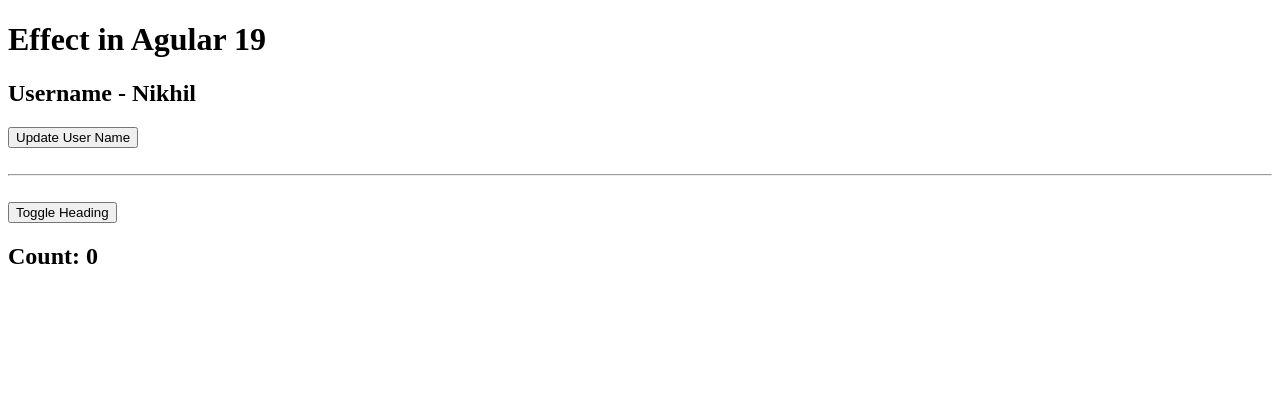
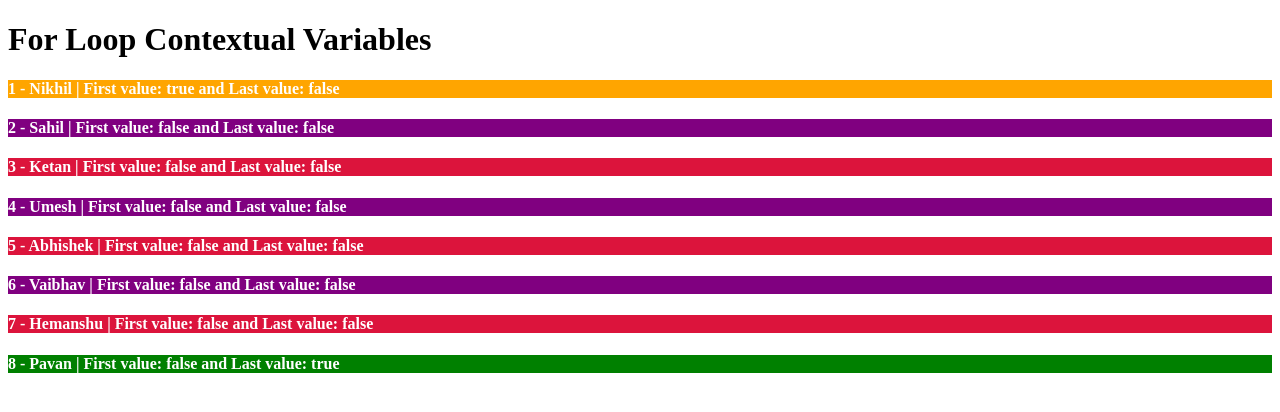
Before and after one commit to chavannikhil802/angular-19-tutorial, an Angular app: page / in a window 1280 px wide. Shown: the top 412 px of the page. Built offline with nearby package versions, Linux system fonts and the light colour scheme.

Commit message:
Completed Chapter 23 - For Loop contextual Variables

```diff
--- a/src/app/app.component.html
+++ b/src/app/app.component.html
@@ -1,5 +1,9 @@
+<!-- CHAPTER 23 -->
+<app-chp-23></app-chp-23>
+<!-- END OF CHAPTER 23  -->
+
 <!-- CHAPTER 22 -->
-<app-chp-22></app-chp-22>
+<!-- <app-chp-22></app-chp-22> -->
 <!-- END OF CHAPTER 22  -->
 
 <!-- CHAPTER 21 -->
--- a/src/app/app.component.ts
+++ b/src/app/app.component.ts
@@ -14,7 +14,8 @@ import { Component } from '@angular/core';
 // import { Chp19Component } from './chapters/chp-19/chp-19.component';
 // import { Chp20Component } from './chapters/chp-20/chp-20.component';
 // import { Chp21Component } from './chapters/chp-21/chp-21.component';
-import { Chp22Component } from './chapters/chp-22/chp-22.component';
+// import { Chp22Component } from './chapters/chp-22/chp-22.component';
+import { Chp23Component } from './chapters/chp-23/chp-23.component';
 
 @Component({
   selector: 'app-root',
@@ -35,7 +36,8 @@ import { Chp22Component } from './chapters/chp-22/chp-22.component';
     // Chp19Component
     // Chp20Component
     // Chp21Component
-    Chp22Component
+    // Chp22Component
+    Chp23Component
   ],
   templateUrl: './app.component.html',
   styleUrl: './app.component.css'
--- /dev/null
+++ b/src/app/chapters/chp-23/chp-23.component.css
@@ -0,0 +1,3 @@
+h4 {
+    color: #fff;
+}
--- /dev/null
+++ b/src/app/chapters/chp-23/chp-23.component.html
@@ -0,0 +1,33 @@
+<h1>For Loop Contextual Variables</h1>
+@for(user of users; track user; let i = $index; let f = $first; let l = $last) {
+    @if(f) {
+        <h4
+            style = "background-color: orange">
+            {{ i+1 }} - {{ user }} | First value: {{ $first }} and Last value: {{ $last }}
+        </h4>
+    }
+    @else if(l) {
+        <h4
+            style = "background-color: green">
+            {{ i+1 }} - {{ user }} | First value: {{ $first }} and Last value: {{ $last }}
+        </h4>
+    }
+    @else if($odd) {
+        <h4
+            style = "background-color: purple">
+            {{ i+1 }} - {{ user }} | First value: {{ $first }} and Last value: {{ $last }}
+        </h4>
+    }
+    @else if($even) {
+        <h4
+            style = "background-color: crimson">
+            {{ i+1 }} - {{ user }} | First value: {{ $first }} and Last value: {{ $last }}
+        </h4>
+    }
+    @else {
+        <h4>{{ i+1 }} - {{ user }} | First value: {{ $first }} and Last value: {{ $last }}</h4>
+    }
+}
+@empty {
+    <h3>No records found</h3>
+}
--- /dev/null
+++ b/src/app/chapters/chp-23/chp-23.component.ts
@@ -0,0 +1,13 @@
+import { Component } from '@angular/core';
+
+@Component({
+  selector: 'app-chp-23',
+  imports: [],
+  templateUrl: './chp-23.component.html',
+  styleUrl: './chp-23.component.css'
+})
+export class Chp23Component {
+
+  users = ['Nikhil', 'Sahil', 'Ketan', 'Umesh', 'Abhishek', 'Vaibhav', 'Hemanshu', 'Pavan'];
+  // users = []
+}
```
Also changed, not shown: 1 other file (tests, documents, lock files or other folders).
